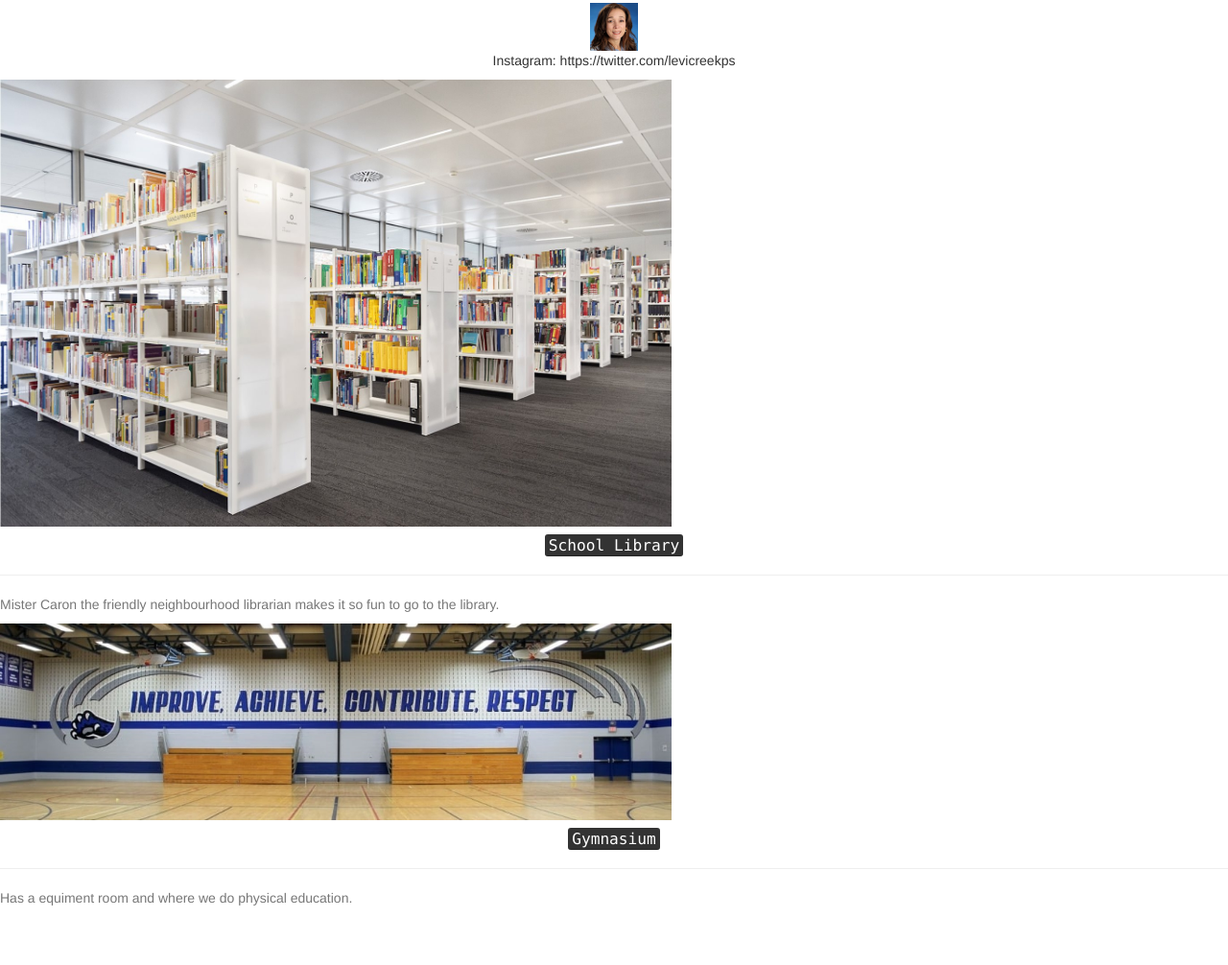
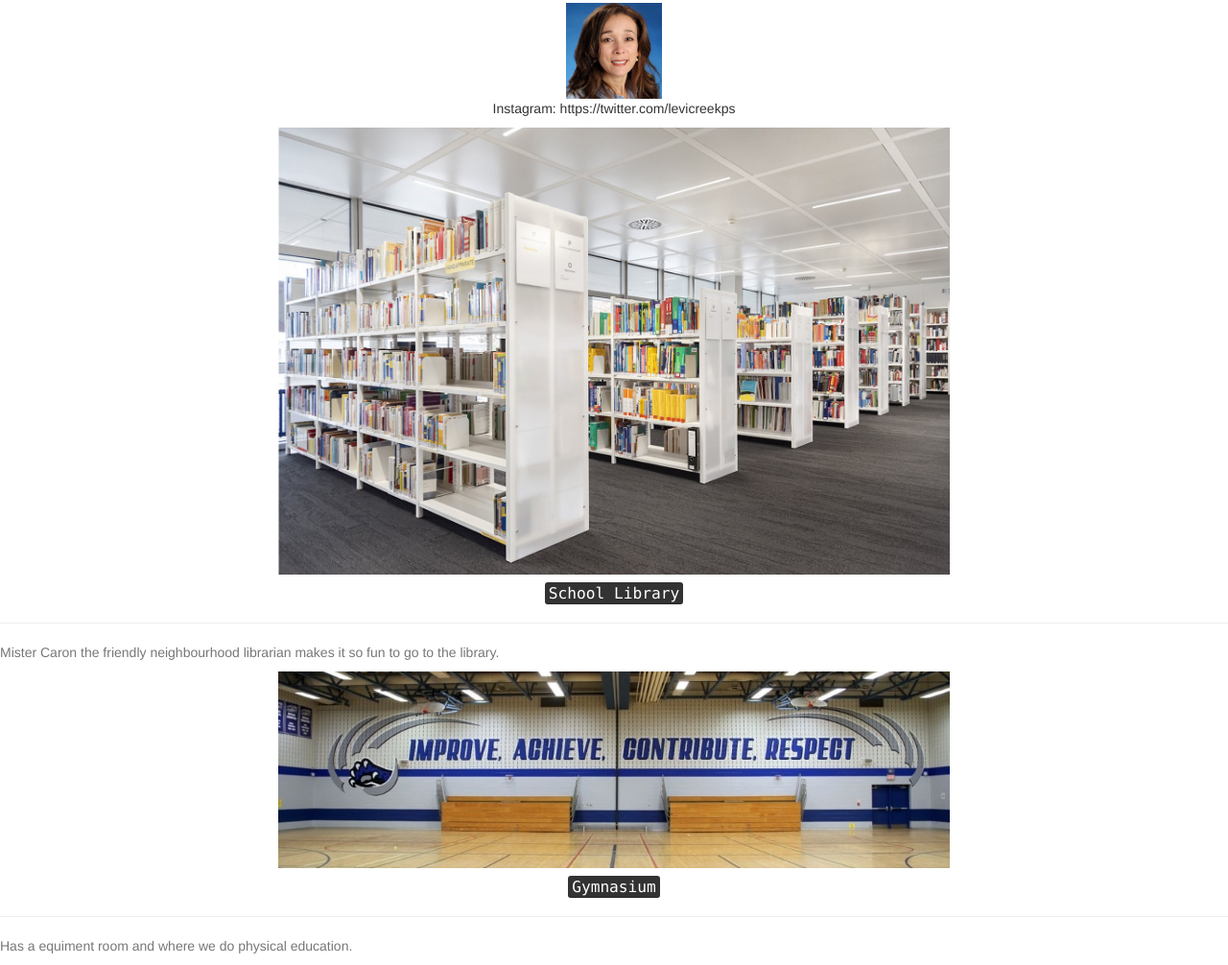
Before and after one commit to realkuhu/My-School-Website, a plain HTML site: page index.html in a window 1280 px wide. Shown: the part 2277-3283 px from the top of the page at 96% size. Before the commit the page ends 3233 px from the top, so only its background shows below. Drawn offline with nearby package versions, Linux system fonts and the light colour scheme.

Commit message:
Add files via upload

```diff
--- a/index.html
+++ b/index.html
@@ -106,6 +106,8 @@
 
     </section>
 
+    <center>
+
     <div class="travel_mainDiv">
 
     <img class="img-responsive" src="library.jpg">
@@ -113,7 +115,7 @@
         <h4 class="text-capitalize"><kbd>school library</kbd></h4>
 
         <hr>
-        <p class="text-muted text-left"> Mister Caron the friendly neighbourhood librarian makes it so fun to go to the library. </p>
+        <center><p class="text-muted text-left"> Mister Caron the friendly neighbourhood librarian makes it so fun to go to the library. </p></center>
 
     </div>
 
@@ -126,10 +128,10 @@
         <h4 class="text-capitalize"><kbd> Gymnasium </kbd></h4>
 
         <hr>
-        <p class="text-muted text-left"> Has a equiment room and where we do physical education. </p>
+           <center><p class="text-muted text-left"> Has a equiment room and where we do physical education. </p></center>
 
     </div>
-
+    </center>
     </body>
 
 </html>
--- a/style.css
+++ b/style.css
@@ -33,6 +33,6 @@ img {
 }
 
 #img {
-    width: 50px;
-    height: 50px;
+    width: 100px;
+    height: 100px;
 }
```
